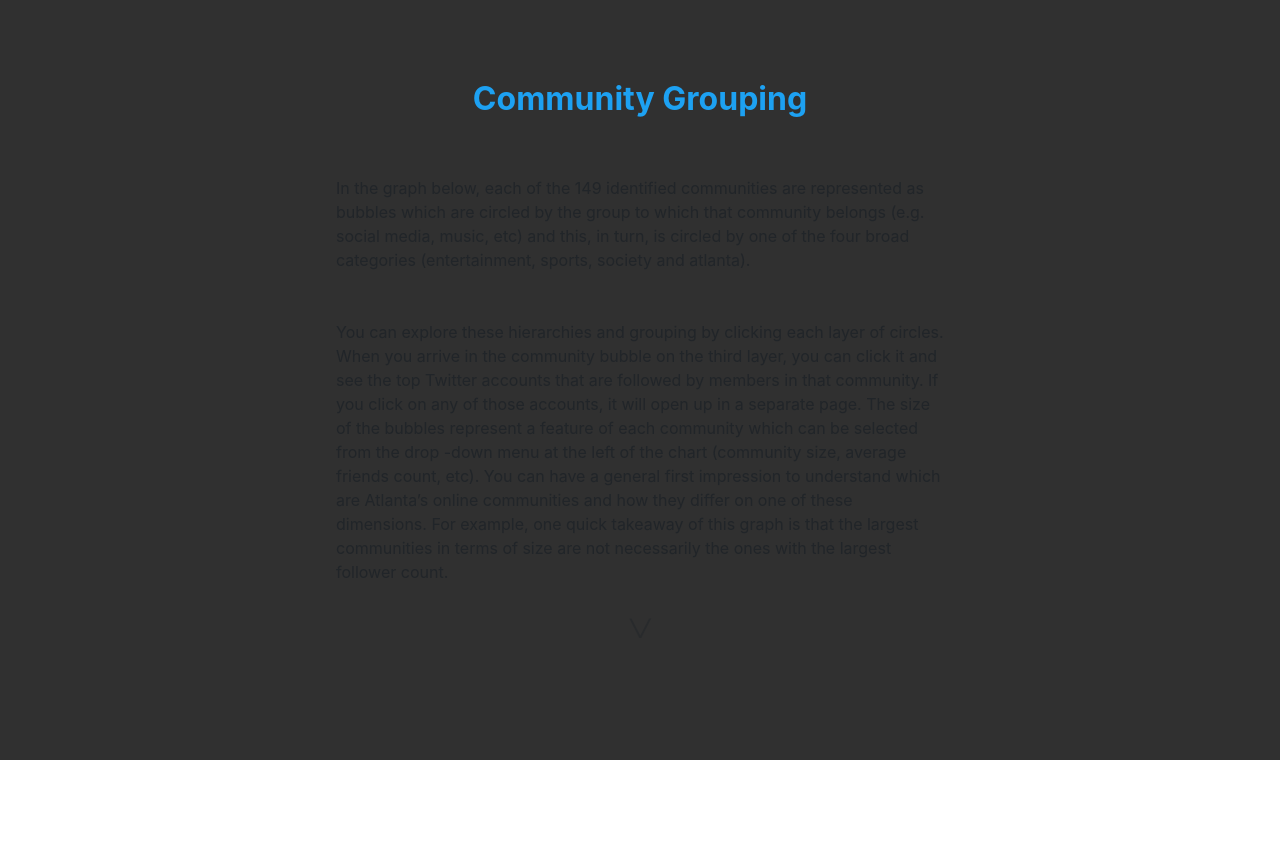
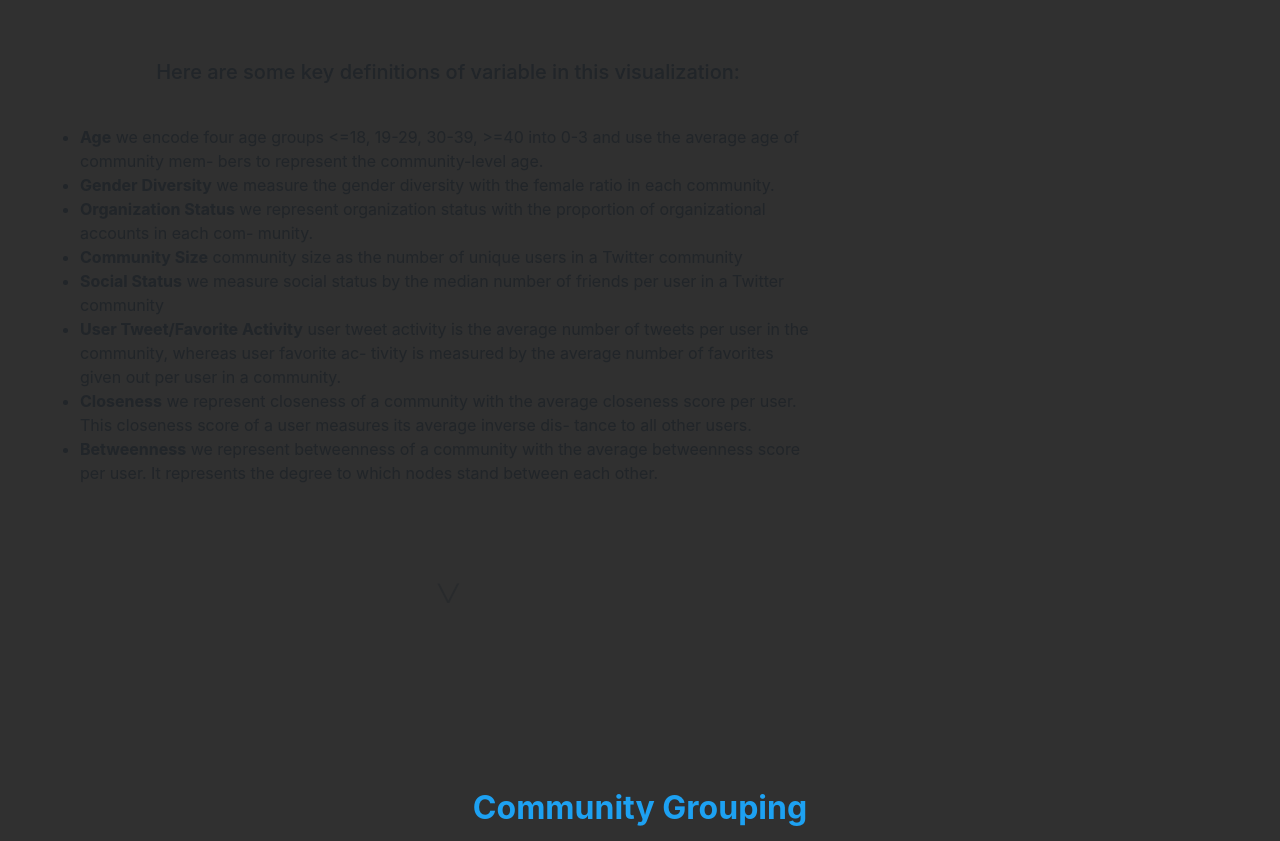
Before and after one commit to 6859-sp21/final-project-atlanta-community, a Vue app in the folder app/: page /#/viz in a window 1280 px wide. Shown: the part 1880-2721 px from the top of the page. Built offline with nearby package versions, Linux system fonts and the light colour scheme; no server answers; what vue-cookie, vue-social-sharing would draw is missing.

Commit message:
Add definitions

```diff
--- a/app/src/components/CircleGraph.vue
+++ b/app/src/components/CircleGraph.vue
@@ -231,8 +231,8 @@ export default {
       labels
         .transition()
         .duration(500)
-        .style("fill-opacity", d => d.parent === that.root ? 1 : 0)
-        .style("display", d => d.parent === that.root ? "inline" : "none")
+        // .style("fill-opacity", d => d.parent === that.root ? 1 : 0)
+        // .style("display", d => d.parent === that.root ? "inline" : "none")
         .text(d => {
           if (!d.children) {
             return '@' + d.data.name;
--- /dev/null
+++ b/app/src/views/Definitions.vue
@@ -0,0 +1,110 @@
+<template>
+  <div id="definitions">
+    <div id="text-block">
+      <h5 v-scrollanimation>Here are some key definitions of variable in this visualization:</h5>
+      <hr>
+      <ul v-scrollanimation>
+        <li v-for="item in items" :key="item.name">
+          <b>{{ item.name }}</b> {{ item.text }}
+        </li>
+      </ul>
+      <span @click="scroll()" id="arrow">╲╱</span>
+    </div>
+    <div class="text-image">
+    </div>
+  </div>
+</template>
+
+<script>
+export default {
+  name: "Definitions",
+
+  data() {
+      return {
+        items: [
+          { name: "Age", text: "we encode four age groups <=18, 19-29, 30-39, >=40 into 0-3 and use the average age of community mem- bers to represent the community-level age." },
+          { name: "Gender Diversity", text: "we measure the gender diversity with the female ratio in each community." },
+          { name: "Organization Status", text: "we represent organization status with the proportion of organizational accounts in each com- munity." },
+          { name: "Community Size", text: "community size as the number of unique users in a Twitter community" },
+          { name: "Social Status", text: "we measure social status by the median number of friends per user in a Twitter community" },
+          { name: "User Tweet/Favorite Activity", text: "user tweet activity is the average number of tweets per user in the community, whereas user favorite ac- tivity is measured by the average number of favorites given out per user in a community." },
+          { name: "Closeness", text: "we represent closeness of a community with the average closeness score per user. This closeness score of a user measures its average inverse dis- tance to all other users." },
+          { name: "Betweenness", text: "we represent betweenness of a community with the average betweenness score per user. It represents the degree to which nodes stand between each other." },
+        ]
+      }
+  },
+
+  methods: {
+    scroll() {
+      document.getElementById("intro-circle").scrollIntoView({
+        behavior: "smooth"
+      });
+    }
+  }
+}
+</script>
+
+<style scoped>
+#definitions {
+  background: #303030;
+  min-height: 60vh;
+}
+
+h5 {
+  padding: 5em;
+  padding-bottom: 0;
+  text-align: left;
+}
+
+ul {
+  padding: 5em;
+  padding-top: 0;
+}
+
+#intro {
+  display: flex;
+  flex-direction: row;
+  justify-content: flex-start;
+  align-items: center;
+}
+
+.text-image {
+  width: 25%;
+  padding: 2em;
+  display: flex;
+  flex-direction: row;
+  justify-content: flex-start;
+  align-items: center;
+}
+
+.screenshot {
+  width: 90%;
+  height: auto;
+}
+
+#text-block {
+  min-width: 250px;
+  width: 70%;
+  display: flex;
+  flex-direction: column;
+  justify-content: center;
+  align-items: center;
+}
+
+.before-enter {
+  opacity: 0;
+  transform: translateY(100px);
+  transition: all 2s ease-out;
+}
+
+.enter {
+  opacity: 1;
+  transform: translateY(0px);
+}
+
+#arrow {
+    font-weight: 1000;
+    opacity: 0.5;
+    cursor: pointer;
+}
+</style>
--- a/app/src/views/Tutorial.vue
+++ b/app/src/views/Tutorial.vue
@@ -24,8 +24,7 @@ export default {
 
   methods: {
     scroll() {
-      console.log(document.getElementById("intro"));
-      document.getElementById("intro-circle").scrollIntoView({
+      document.getElementById("definitions").scrollIntoView({
         behavior: "smooth"
       });
     }
--- a/app/src/views/Viz.vue
+++ b/app/src/views/Viz.vue
@@ -3,6 +3,7 @@
     <Cover/>
     <Intro/>
     <Tutorial/>
+    <Definitions/>
     <CircleIntro/>
     <CirclePacking/>
     <BarIntro/>
@@ -17,6 +18,7 @@
 import Cover from './Cover.vue';
 import Intro from './Intro.vue';
 import Tutorial from './Tutorial.vue';
+import Definitions from './Definitions.vue';
 import CircleIntro from './CircleIntro.vue';
 import BarChart from './BarChart.vue';
 import ScatterChart from './ScatterChart';
@@ -30,6 +32,7 @@ export default {
     Cover,
     Intro,
     Tutorial,
+    Definitions,
     CircleIntro,
     BarChart,
     ScatterChart,
@@ -65,7 +68,6 @@ export default {
   /* background: #212121;
   color: #FFFFFF; */
   background: white;
-
 }
 
 </style>
```
